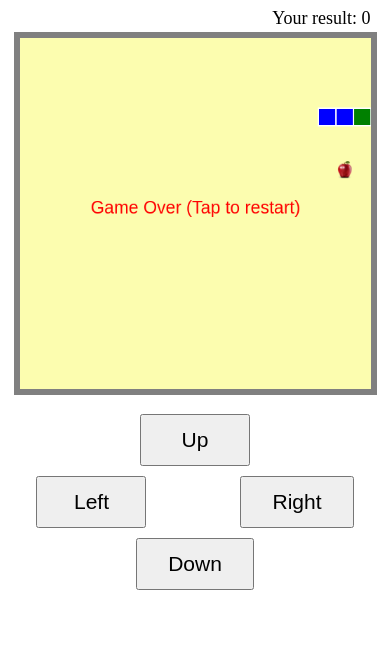
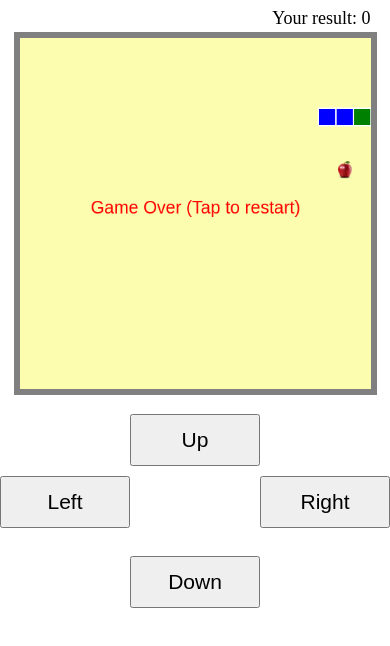
Before and after one commit to Slava-Nik/snakeGame, a plain HTML site: page index.html in a window 390 px wide. Drawn offline with Linux system fonts and the light colour scheme.

Commit message:
mobile styles

```diff
--- a/index.html
+++ b/index.html
@@ -47,6 +47,10 @@
     .mobileControls{
         display: none;
     }
+    .button-row{
+        display: flex;
+        justify-content: space-between;
+    }
 		@media(max-width: 800px){
 			.container{
 				padding-top: 8px;
@@ -60,14 +64,11 @@
 	    	 }
 	    .mobileControls button{
 	    	display: inline-block;
-                        min-width: 110px;
+                        min-width: 130px;
 	    	margin-bottom: 10px;
 	    	padding: 12px 30px;
 	    	font-size:  21px;
 
-	    }
-	    .mobileControls button:nth-child(3){
-	    	margin-right: 90px;
 	    }
 
 	}
@@ -84,8 +85,10 @@
         <div class="mobileControls">
         	<button id='up'>Up</button>
         	<br>
+            <div class='button-row'>
         	<button id='left'>Left</button>
         	<button id='right'>Right</button>
+            </div>
         	<br>
         	<button id='down'>Down</button>
         </div>
```
